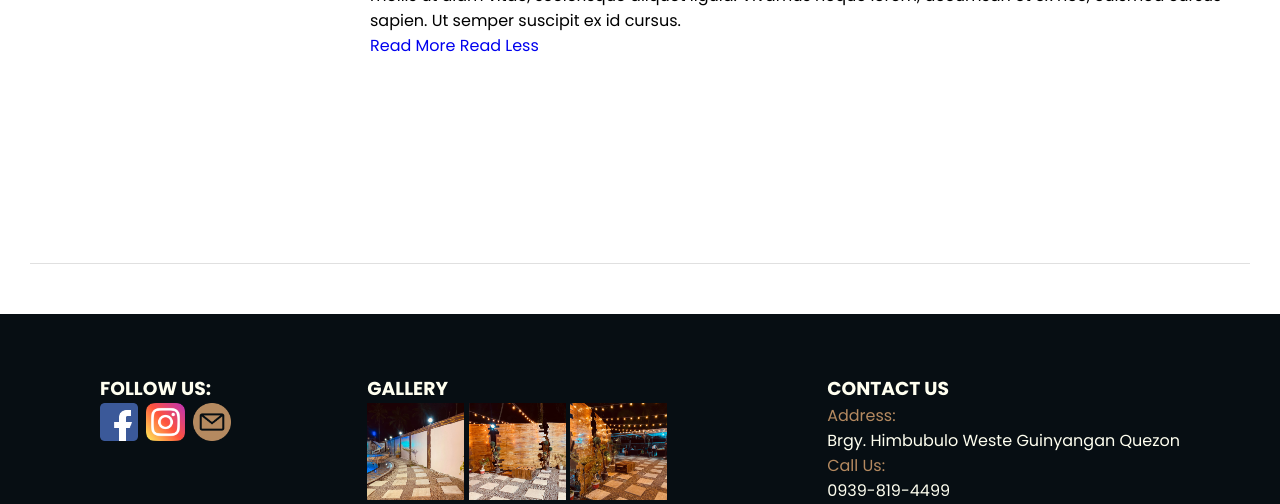
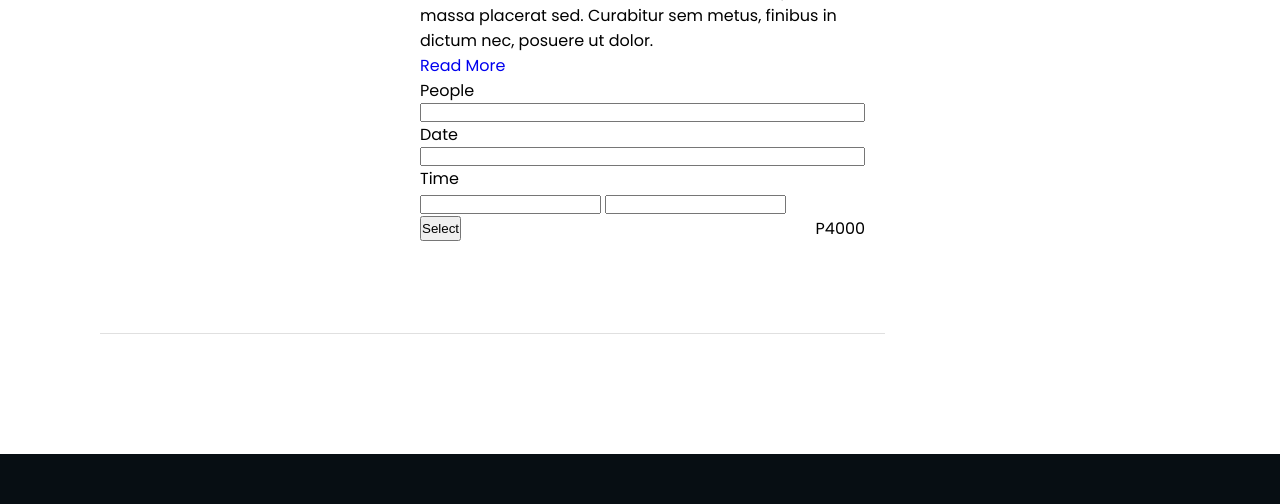
Before and after one commit to jkarlo-07/lac_project, a Django app: page /booking/step2 in a window 1280 px wide. Shown: the part 758-1262 px from the top of the page. Run offline with Django 5.2, Linux system fonts and the light colour scheme.

Commit message:
step 2 booking

```diff
--- a/lac/content/templates/content/book_step2.html
+++ b/lac/content/templates/content/book_step2.html
@@ -3,10 +3,11 @@
 
 {% block title %}
   Booking
-{%endblock%}
+{% endblock %}
 
 {% block extra_head %}
   <link rel="stylesheet" href="{% static 'css/booking.css' %}">
+  <script src="{% static 'js/read.js' %}" defer></script>
 {% endblock %}
 
 {% block content %}
@@ -38,18 +39,38 @@
       </div>
       <div class="room-container">
         <div class="room-image">
-                <a href="#"><img src="{% static 'images/photos/ehouse-room.jpg' %}" alt="Room Image"></a>
+          <a href="#"><img src="{% static 'images/photos/ehouse-room.jpg' %}" alt="Room Image" class="booking-room-img"></a>
         </div>
         <div class="room-additionalfee-wrapper">
           <div class="room-expand-wrapper">
             <div class="room-expand-small">
               <h3>Airport Pickup</h3>
               <p>Lorem ipsum dolor sit amet, consectetur adipiscing elit. In vel libero id sem sagittis fringilla. Sed porta tortor et tellus bibendum imperdiet. Aliquam erat volutpat. Nunc pulvinar mi id eros suscipit, vitae ullamcorper quam ullamcorper. Sed pretium, quam aliquet dignissim vestibulum, mi justo elementum ligula, eget interdum elit velit a lectus. Morbi dignissim rhoncus lectus dictum rhoncus. Nunc auctor tincidunt nisi, vitae tempor massa placerat sed. Curabitur sem metus, finibus in dictum nec, posuere ut dolor.</p>
-                        <p>Integer dictum blandit neque, in iaculis lorem pretium eget. Mauris sed enim nec nisl molestie consectetur ac sed nisi. Maecenas malesuada est id nisl hendrerit fermentum. Morbi vel nisl non urna dignissim placerat. Suspendisse commodo leo at facilisis sollicitudin. Donec commodo, orci sed suscipit hendrerit, orci eros sollicitudin augue, ac tristique tellus mauris id tellus. Proin imperdiet condimentum felis, nec fringilla elit fermentum at. Suspendisse in lacus tempor, eleifend ante non, aliquam sapien. Nam est nisi, mollis ut diam vitae, scelerisque aliquet ligula. Vivamus neque lorem, accumsan et ex nec, euismod cursus sapien. Ut semper suscipit ex id cursus. </p>
+              <p>Integer dictum blandit neque, in iaculis lorem pretium eget. Mauris sed enim nec nisl molestie consectetur ac sed nisi. Maecenas malesuada est id nisl hendrerit fermentum. Morbi vel nisl non urna dignissim placerat. Suspendisse commodo leo at facilisis sollicitudin. Donec commodo, orci sed suscipit hendrerit, orci eros sollicitudin augue, ac tristique tellus mauris id tellus. Proin imperdiet condimentum felis, nec fringilla elit fermentum at. Suspendisse in lacus tempor, eleifend ante non, aliquam sapien. Nam est nisi, mollis ut diam vitae, scelerisque aliquet ligula. Vivamus neque lorem, accumsan et ex nec, euismod cursus sapien. Ut semper suscipit ex id cursus.</p>
             </div>
           </div>
-                <a href="#" class="expand-button">Read More </a>
-                <a href="#" class="expand-button-hidden">Read Less </a>
+          <a href="#" class="expand-button-hidden">Read More</a>
+          <form class="room-form">
+            <div class="room-input">
+              <label for="room-people">People</label>
+              <input type="text" class="room-people" id="room-people">
+            </div>
+            <div class="room-input">
+              <label for="room-date">Date</label>
+              <input type="text" class="room-date" id="room-date">
+            </div>
+            <div class="room-input">
+              <label for="room-checkin">Time</label>
+              <div>
+                <input type="text" class="room-checkin" id="room-checkin">
+                <input type="text" class="room-checkout" id="room-checkout">
+              </div>
+            </div>
+            <div class="form-input-button-price">
+              <button>Select</button>
+              <p>P4000</p>
+            </div>
+          </form>
         </div>
         <div class="room-additionalfee-info-form">
           <div class="room-additionalfee-info-form-section">
@@ -57,5 +78,31 @@
         </div>
       </div>
     </div>
+    <div class="booking-aside-step2">
+      <div class="step2-roominfo">
+          <h2>Room 1 of 1</h2>
+        <p>-</p>
+        <p>Aug 28, 2024 - Sep 17, 2024</p>
+        <p>2 Adults, 2 Children</p>
+        <div>
+          <img src="" alt="image">
+          <div>
+            <p>Deluxe Queen Room</p>
+            <p>Full Board</p>
+            <p>20 Nights</p>
           </div>
+          <p>P6000</p>
+          <p>-</p>
+          <div>
+            <p>Total</p>
+            <p>P250</p>
+          </div>
+          <p>Continue</p>
+          <p>Add a Room?</p>
+        </div>
+      </div>
+
+    </div>
+  </div>
+
 {% endblock %}
--- a/lac/static/css/booking.css
+++ b/lac/static/css/booking.css
@@ -3,7 +3,7 @@
 
 
 .booking-page-wrapper {
-    margin: 30px;
+    margin: 100px;
     display: flex;
     justify-content: space-between;
     gap: 20px;
@@ -104,7 +104,7 @@
     text-align: center;
 }
 
-.booking-form-button {
+.booking-button-step1 {
     background-color: #b08d6f;
     color: #fff;
     border: none;
@@ -113,7 +113,7 @@
     cursor: pointer;
 }
 
-.booking-form-button:hover {
+.booking-button-step1:hover {
     background-color: #a17b5e;
 }
 
@@ -123,6 +123,7 @@
 .room-container {
     margin-top: 50px;
     display: flex;
+    justify-content: space-between;
     align-items: flex-start;
     border-bottom: 1px solid #e0e0e0;
     padding-bottom: 20px;
@@ -130,7 +131,7 @@
 }
 
 .room-image img {
-    margin: 10px;
+    margin: 0;
     width: 300px;
     height: auto;
     border-radius: 2px;
@@ -327,3 +328,23 @@
     box-shadow: 0 4px 8px rgba(0, 0, 0, 0.5);
     padding: 15px 10px 15px 10px;
 }
+
+
+.booking-room-img {
+    margin: 0;
+}
+
+.room-input {
+    display: flex;
+    flex-direction: column;
+}
+
+.form-input-button-price {
+    display: flex;
+    justify-content: space-between;
+}
+
+.step2-roominfo {
+    padding: 30px;
+    border: 1px solid black;
+}
--- /dev/null
+++ b/lac/static/js/read.js
@@ -0,0 +1,19 @@
+console.log("hello");
+
+const roomDiv = document.querySelector(".room-expand-small");
+const readButton = document.querySelector(".expand-button-hidden");
+const secondParagraph = roomDiv.querySelectorAll('p')[1];
+secondParagraph.style.display = "none";
+
+console.log(readButton.textContent);
+
+readButton.addEventListener("click", function () {
+    event.preventDefault();
+    if (readButton.textContent === "Read Less") {
+        secondParagraph.style.display = "none";
+        readButton.textContent = "Read More";
+    } else {
+        secondParagraph.style.display = "block";
+        readButton.textContent = "Read Less";
+    }
+})
--- a/lac/templates/admin_layout.html
+++ b/lac/templates/admin_layout.html
@@ -368,6 +368,7 @@
         main.style.padding = "20px";
         sideMenu.style.display = "flex";
         sideMenu.style.padding = "20px 0";
+        sideMenu.style.alignItems = "center";
         sideNav.style.height = "100vh";
         sideNav.style.justifyContent = "start";
         sideTitle.style.height = "56px";
@@ -408,6 +409,7 @@
         document.querySelector(".side-nav").style.width = "250px";
         document.querySelector(".side-menu").style.display = "flex";
         document.querySelector(".side-menu").style.padding = "50px 20px";
+        document.querySelector(".side-menu").style.alignItems = "start";
         document
           .querySelectorAll(".side-text, .side-link-text")
           .forEach(function (elem) {
```
Lines whose indentation alone changed are shown as unchanged.
